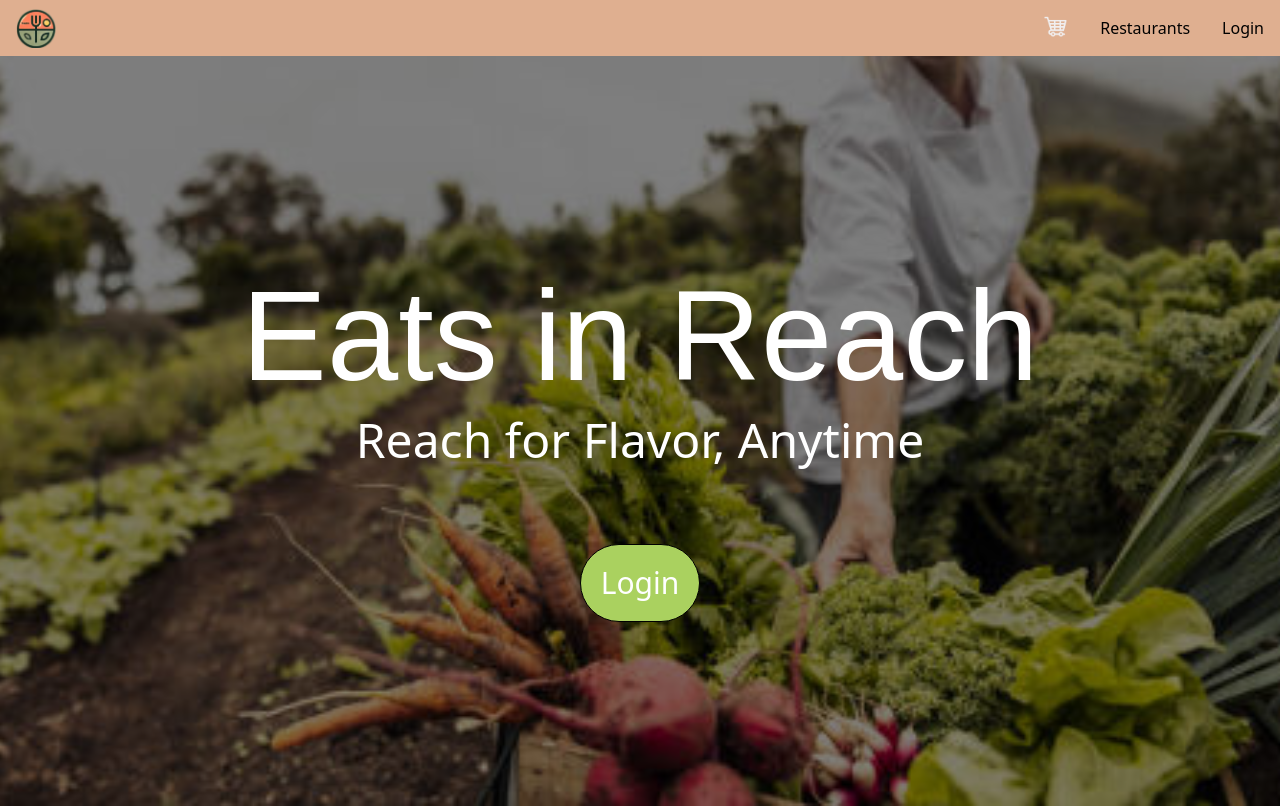
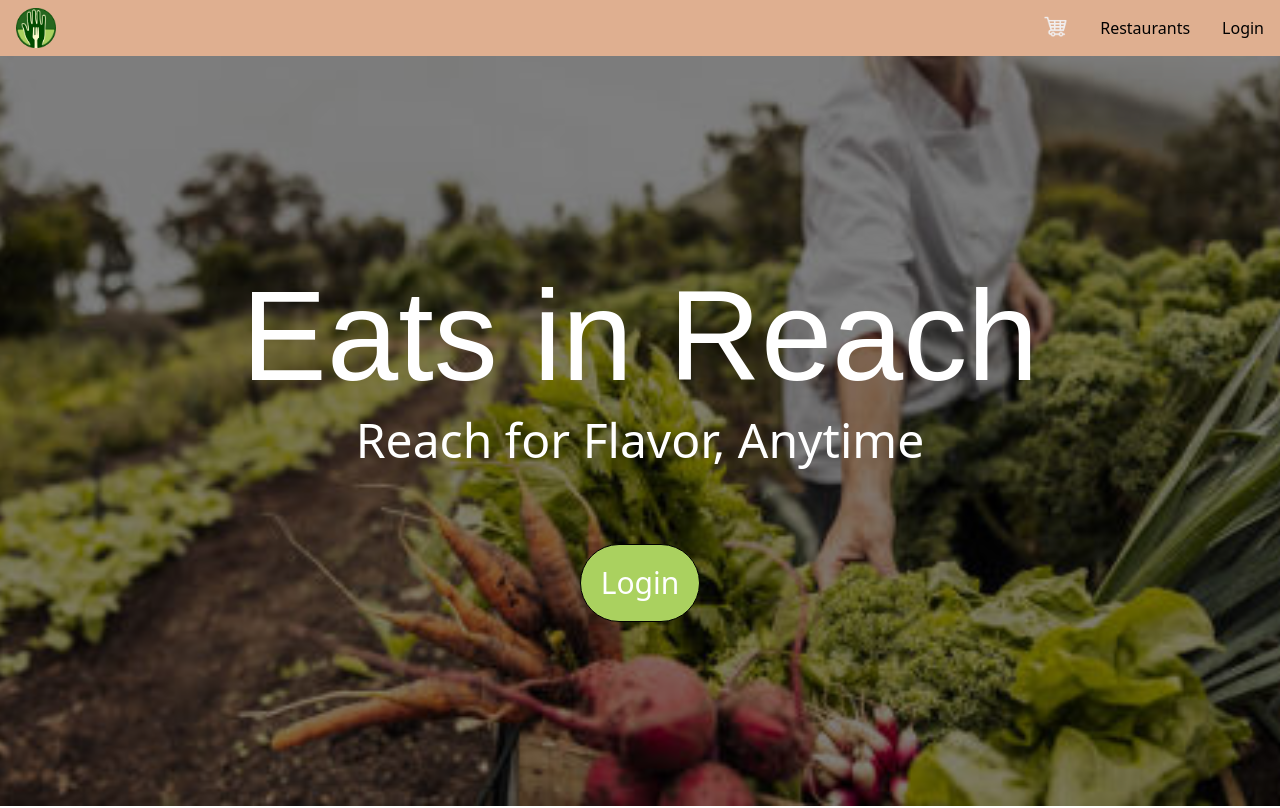
Before and after one commit to Bay-Valley-Tech-Code-Academy/EatsInReach, a Next.js app: page / in a window 1280 px wide. Shown: the top 808 px of the page. Built offline with nearby package versions, Linux system fonts and the light colour scheme; no server answers; a web font is replaced by a local one.

Commit message:
added actual logo

```diff
--- a/src/app/Components/Navbar.js
+++ b/src/app/Components/Navbar.js
@@ -68,7 +68,7 @@ export default function Navbar() {
       <div className="flex mx-4 justify-between items-center">
         <Link href="/">
           <img
-            src="/images/phLogo.png"
+            src="/images/actual_logo.png"
             height="30"
             width="40"
             alt="Yum Yummers"
--- a/src/app/Pages/Login/page.js
+++ b/src/app/Pages/Login/page.js
@@ -151,7 +151,7 @@ export default function Login() {
     <div className="w-full flex flex-col items-center place-content-center h-screen login-page">
       <Link href="/">
         <img
-          src="/images/logo-placeholder.jpg"
+          src="/images/actual_logo.png"
           alt="logo"
           className="absolute top-0 left-0"
           height="30"
--- a/src/app/Pages/VendorSubmission/page.js
+++ b/src/app/Pages/VendorSubmission/page.js
@@ -32,6 +32,7 @@ export default function VendorSubmission() {
 
   const [imageFiles, setImageFiles] = useState([]);
   const dropdownRef = useRef(null);
+  const sidebar = ["Profile","Tbd"]
 
   useEffect(() => {
     // Redirect to the landing page if the user is not logged in
```
Also changed, not shown: public/images/actual_logo.png (added).
